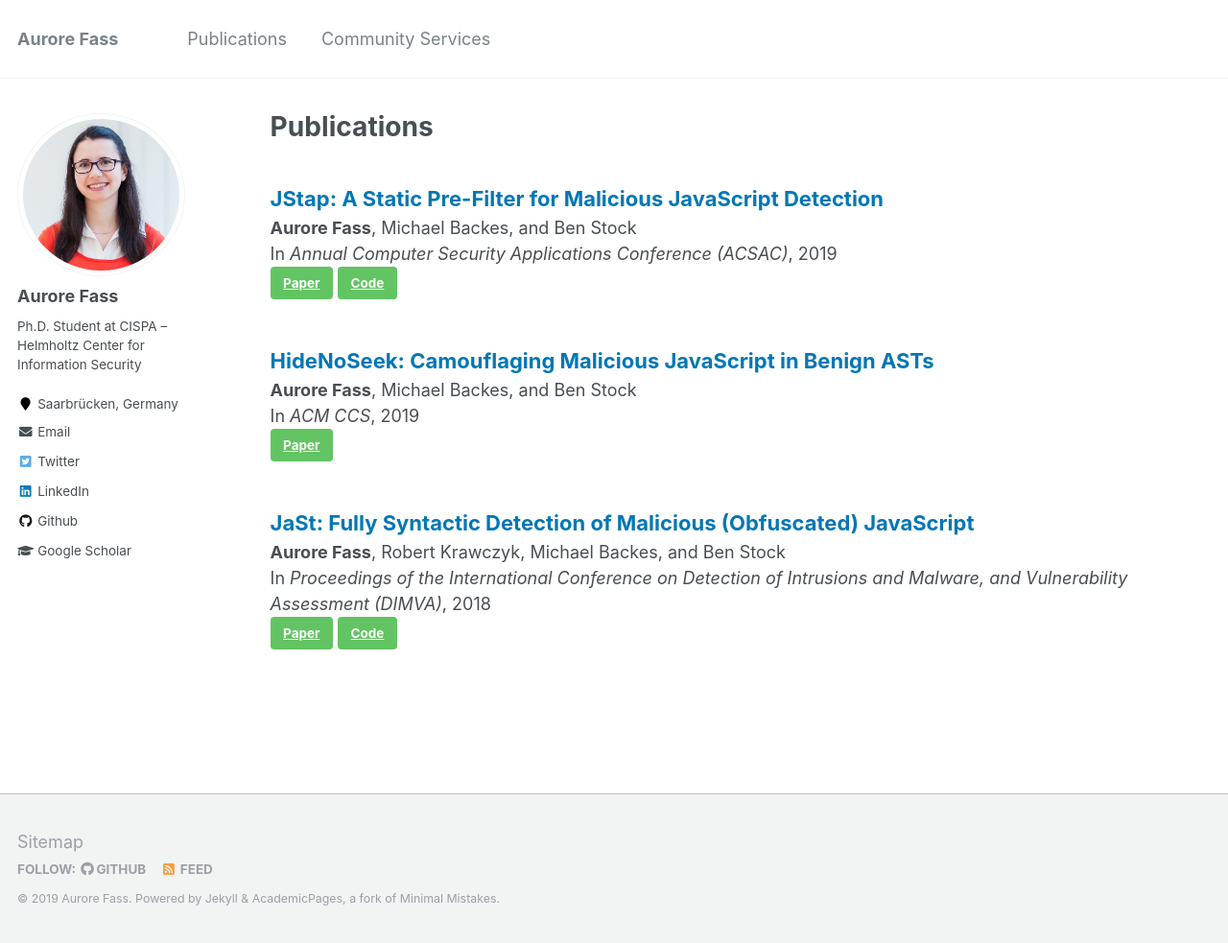
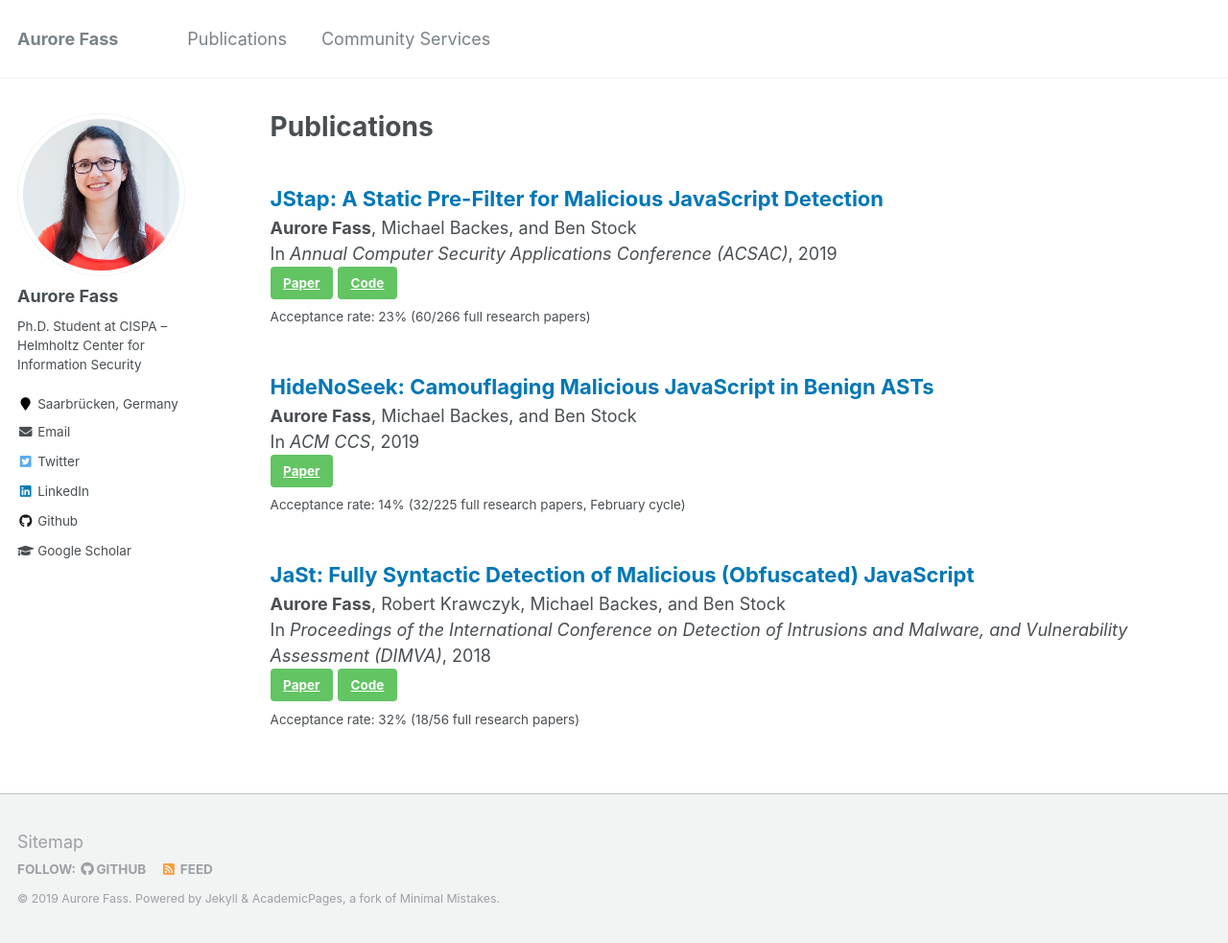
Before and after one commit to Aurore54F/aurore54f.github.io, a Jekyll site: the page built from _pages/publications.md, in a window 1280 px wide and 983 px high. Shown: the whole window at 96% size. Built offline with Jekyll 4.4.1, drawn with Linux system fonts in a browser that asks for light colours.

Commit message:
Added papers' acceptance rate

```diff
--- a/_includes/archive-single.html
+++ b/_includes/archive-single.html
@@ -48,6 +48,7 @@
           {% if post.code %}
             <a href="{{ post.code }}" target="_blank" class="btn btn--success" role="button">Code</a>
           {% endif %}
+          <br><small>Acceptance rate: {{ post.acceptance }}</small>
           {% if post.artifact %}
             <!--<button type = "button" class = "btn btn--warning">{{ post.artifact }}</button>-->
           {% endif %}
--- a/_publications/HideNoSeek.md
+++ b/_publications/HideNoSeek.md
@@ -7,6 +7,7 @@ date: November 2019
 year: 2019
 authors: <b>Aurore Fass</b>, Michael Backes, and Ben Stock
 venue: 'ACM CCS'
+acceptance: 14% (32/225 full research papers, February cycle)
 paperurl: 'https://swag.cispa.saarland/papers/fass2019hidenoseek.pdf'
 citation:
 ---
--- a/_publications/JStap.md
+++ b/_publications/JStap.md
@@ -7,6 +7,7 @@ date: December 2019
 year: 2019
 authors: <b>Aurore Fass</b>, Michael Backes, and Ben Stock
 venue: 'Annual Computer Security Applications Conference (ACSAC)'
+acceptance: 23% (60/266 full research papers)
 paperurl: 'https://swag.cispa.saarland/papers/fass2019jstap.pdf'
 code: 'https://github.com/Aurore54F/JStap'
 artifact: 'Artifacts Evaluated--Reusable'
--- a/_publications/JaSt.md
+++ b/_publications/JaSt.md
@@ -7,6 +7,7 @@ date: June 2018
 year: 2018
 authors: <b>Aurore Fass</b>, Robert Krawczyk, Michael Backes, and Ben Stock
 venue: 'Proceedings of the International Conference on Detection of Intrusions and Malware, and Vulnerability Assessment (DIMVA)'
+acceptance: 32% (18/56 full research papers)
 paperurl: 'https://swag.cispa.saarland/papers/fass2018jast.pdf'
 code: 'https://github.com/Aurore54F/JaSt'
 citation:
```
